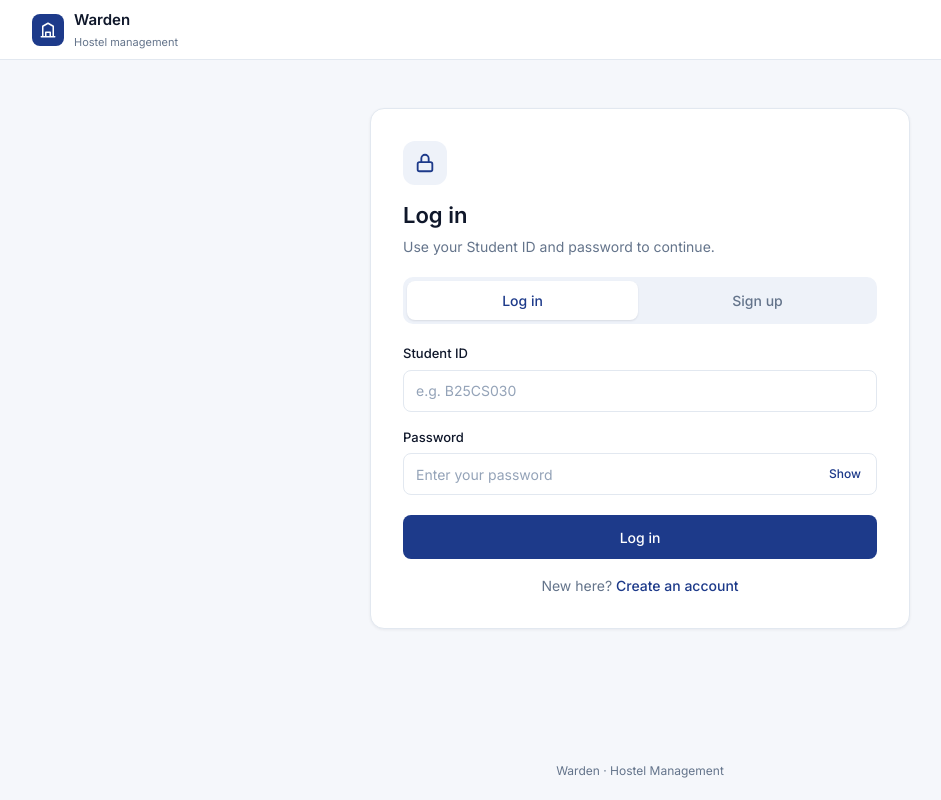
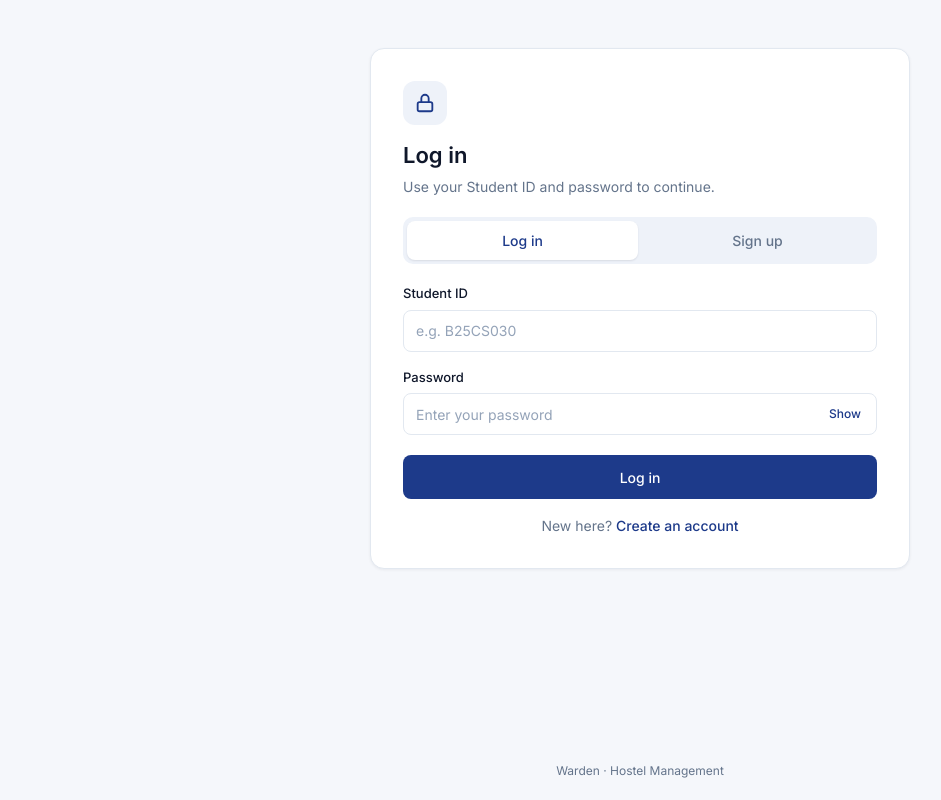
Before and after one commit to BhargavSharma7696/Warden, a plain HTML site: page frontend/pages/auth.html in a window 1280 px wide. Shown: the whole page, without its empty margins (0-941 px from the left). Drawn offline with Linux system fonts and the light colour scheme.

Commit message:
log in / sign up over

```diff
--- a/frontend/pages/auth.html
+++ b/frontend/pages/auth.html
@@ -8,17 +8,6 @@
   <link rel="stylesheet" href="../styles/auth.css">
 </head>
 <body>
-  <header class="topbar">
-    <a href="#" class="brand">
-      <span class="logo">
-        <svg viewBox="0 0 24 24" fill="none" stroke-width="2" stroke-linecap="round" stroke-linejoin="round"><path d="M3 21h18M5 21V7l7-4 7 4v14M9 21v-6h6v6"/></svg>
-      </span>
-      <span>
-        <span class="brand-name">Warden</span><br>
-        <span class="brand-sub">Hostel management</span>
-      </span>
-    </a>
-  </header>
 
   <main class="page">
     <section class="card">
--- a/frontend/styles/auth.css
+++ b/frontend/styles/auth.css
@@ -27,14 +27,6 @@ body {
   line-height: 1.5;
 }
 
-.topbar {
-  height: 60px;
-  padding: 0 32px;
-  display: flex;
-  align-items: center;
-  background: #fff;
-  border-bottom: 1px solid var(--line);
-}
 .brand { display: flex; align-items: center; gap: 10px; color: inherit; text-decoration: none; }
 .logo { width: 32px; height: 32px; border-radius: 8px; background: var(--navy); display: grid; place-items: center; }
 .logo svg { width: 18px; height: 18px; stroke: #fff; }
@@ -165,7 +157,6 @@ input:focus, select:focus { outline: none; border-color: var(--navy); box-shadow
 .span-2 { grid-column: span 2; }
 
 @media (max-width: 560px) {
-  .topbar { padding: 0 16px; }
   .page { padding: 24px 12px; }
   .card { padding: 24px 18px; }
   .grid { grid-template-columns: 1fr; }
```
